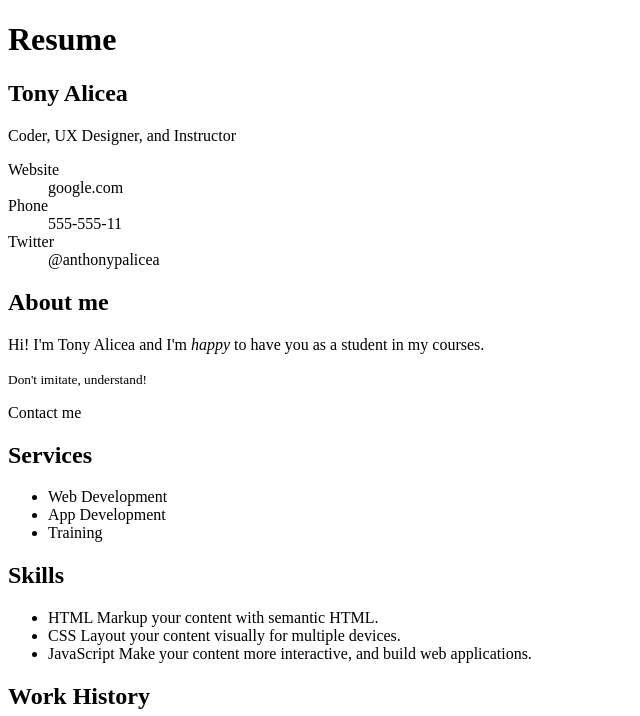
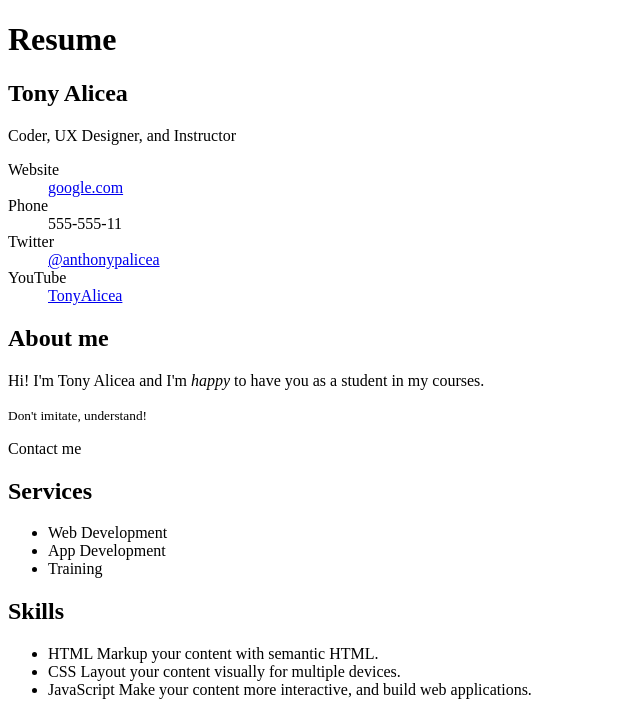
Before and after one commit to Ruivo0210/Curso-de-HTML-e-CSS, a plain HTML site: page index.html in a window 1280 px wide. Shown: the top 716 px of the page, without its empty margins (0-640 px from the left). Drawn offline with Linux system fonts and the light colour scheme.

Commit message:
atualizando S8

```diff
--- a/index.html
+++ b/index.html
@@ -16,11 +16,13 @@
             </p>
             <dl>
                 <dt>Website</dt>
-                <dd>google.com</dd>
+                <dd><a href="https://www.google.com" target="_blank">google.com</a></dd>
                 <dt>Phone</dt>
                 <dd>555-555-11</dd>
                 <dt>Twitter</dt>
-                <dd>@anthonypalicea</dd>
+                <dd><a href="https://twitter.com/AnthonyPAlicea">@anthonypalicea</a></dd>
+                <dt>YouTube</dt>
+                <dd><a href="https://youtube.com/tonyalicea">TonyAlicea</a></dd>
             </dl>
         </section>
 
```
